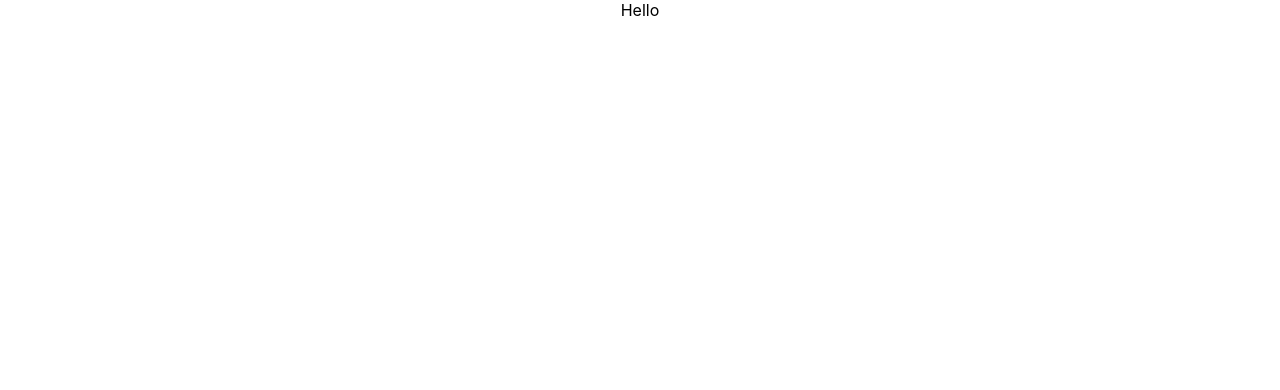
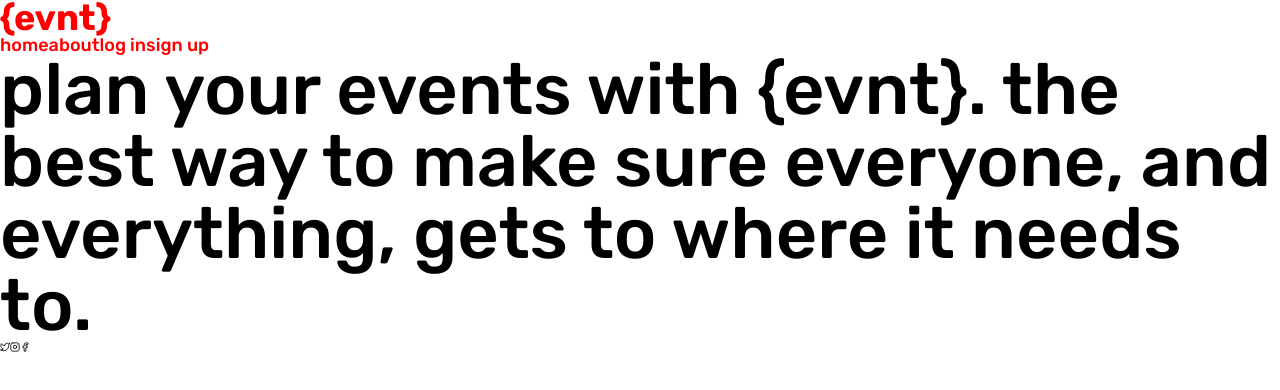
Before and after one commit to Potluck-planner-bw/frontend, a React (Create React App) app in the folder potluck-planner/: page /dashboard in a window 1280 px wide. Shown: the top 390 px of the page. Built offline with nearby package versions, Linux system fonts and the light colour scheme.

Commit message:
added reset.css, modified app.css

```diff
--- a/potluck-planner/package.json
+++ b/potluck-planner/package.json
@@ -9,6 +9,7 @@
     "axios": "^0.21.0",
     "react": "^17.0.1",
     "react-dom": "^17.0.1",
+    "react-icons": "^3.11.0",
     "react-router-dom": "^5.2.0",
     "react-scripts": "4.0.0",
     "web-vitals": "^0.2.4",
--- a/potluck-planner/public/index.html
+++ b/potluck-planner/public/index.html
@@ -24,6 +24,8 @@
       work correctly both with client-side routing and a non-root public URL.
       Learn how to configure a non-root public URL by running `npm run build`.
     -->
+    <link rel="preconnect" href="https://fonts.gstatic.com">
+    <link href="https://fonts.googleapis.com/css2?family=Rubik:ital,wght@0,400;0,500;0,700;1,400;1,500;1,700&display=swap" rel="stylesheet">
     <title>React App</title>
   </head>
   <body>
--- a/potluck-planner/src/App.css
+++ /dev/null
@@ -1,3 +0,0 @@
-.App {
-  text-align: center;
-}
--- a/potluck-planner/src/App.js
+++ b/potluck-planner/src/App.js
@@ -1,12 +1,14 @@
-import './App.css';
+import './styles/App.css';
 import Dashboard from './components/Dashboard';
+import Landing from './components/Landing';
 
 function App() {
-  return (
-    <div className="App">
-      <Dashboard />
-    </div>
-  );
+	return (
+		<div className='App'>
+			{/* <Dashboard /> */}
+			<Landing />
+		</div>
+	);
 }
 
 export default App;
--- /dev/null
+++ b/potluck-planner/src/components/Header.js
@@ -0,0 +1,18 @@
+import React from 'react';
+import '../styles/header.css';
+
+const Header = () => {
+	return (
+		<header>
+			<h1>&#123;evnt&#125;</h1>
+			<nav>
+				<a>home</a>
+				<a>about</a>
+				<a>log in</a>
+				<a>sign up</a>
+			</nav>
+		</header>
+	);
+};
+
+export default Header;
--- /dev/null
+++ b/potluck-planner/src/components/Landing.js
@@ -0,0 +1,22 @@
+import React from 'react';
+import Header from './Header';
+import { FiTwitter, FiInstagram, FiFacebook } from 'react-icons/fi';
+
+const Landing = () => {
+	return (
+		<>
+			<Header />
+			<h2>
+				plan your events with &#123;evnt&#125;. the best way to make sure
+				everyone, and everything, gets to where it needs to.
+			</h2>
+			<div>
+				<FiTwitter />
+				<FiInstagram />
+				<FiFacebook />
+			</div>
+		</>
+	);
+};
+
+export default Landing;
--- /dev/null
+++ b/potluck-planner/src/styles/App.css
@@ -0,0 +1,24 @@
+body {
+	font-family: 'Rubik', sans-serif;
+}
+
+h1 {
+	font-size: 3.6rem;
+	font-weight: 700;
+}
+h2 {
+	font-size: 7.2rem;
+	font-weight: 500;
+}
+h3 {
+	font-size: 2.4rem;
+	font-weight: 500;
+}
+a {
+	font-size: 1.8rem;
+	font-weight: 500;
+}
+p {
+	font-size: 1.8rem;
+	font-weight: 400;
+}
--- /dev/null
+++ b/potluck-planner/src/styles/header.css
@@ -0,0 +1,4 @@
+header {
+	color: red;
+	font-size: ;
+}
--- /dev/null
+++ b/potluck-planner/src/styles/reset.css
@@ -0,0 +1,61 @@
+/* Eric Meyer Reset */
+/* http://meyerweb.com/eric/tools/css/reset/
+   v2.0 | 20110126
+   License: none (public domain)
+*/
+
+html, body, div, span, applet, object, iframe,
+h1, h2, h3, h4, h5, h6, p, blockquote, pre,
+a, abbr, acronym, address, big, cite, code,
+del, dfn, em, img, ins, kbd, q, s, samp,
+small, strike, strong, sub, sup, tt, var,
+b, u, i, center,
+dl, dt, dd, ol, ul, li,
+fieldset, form, label, legend,
+table, caption, tbody, tfoot, thead, tr, th, td,
+article, aside, canvas, details, embed,
+figure, figcaption, footer, header, hgroup,
+menu, nav, output, ruby, section, summary,
+time, mark, audio, video {
+	margin: 0;
+	padding: 0;
+	border: 0;
+	font-size: 100%;
+	font: inherit;
+	vertical-align: baseline;
+}
+/* HTML5 display-role reset for older browsers */
+article, aside, details, figcaption, figure,
+footer, header, hgroup, menu, nav, section {
+	display: block;
+}
+body {
+	line-height: 1;
+}
+ol, ul {
+	list-style: none;
+}
+blockquote, q {
+	quotes: none;
+}
+blockquote:before, blockquote:after,
+q:before, q:after {
+	content: '';
+	content: none;
+}
+table {
+	border-collapse: collapse;
+	border-spacing: 0;
+}
+/* End of Eric Meyer Reset */
+
+/* General Styles */
+* {
+	box-sizing: border-box;
+	max-width: 100%;
+}
+
+html{
+	font-size: 62.5%;
+  }
+/* End of General Styles */
```
Also changed, not shown: potluck-planner/src/index.js (+6 -5 lines), potluck-planner/src/styles/index.css (renamed from potluck-planner/src/index.css), 1 other file (tests, documents, lock files or other folders).
